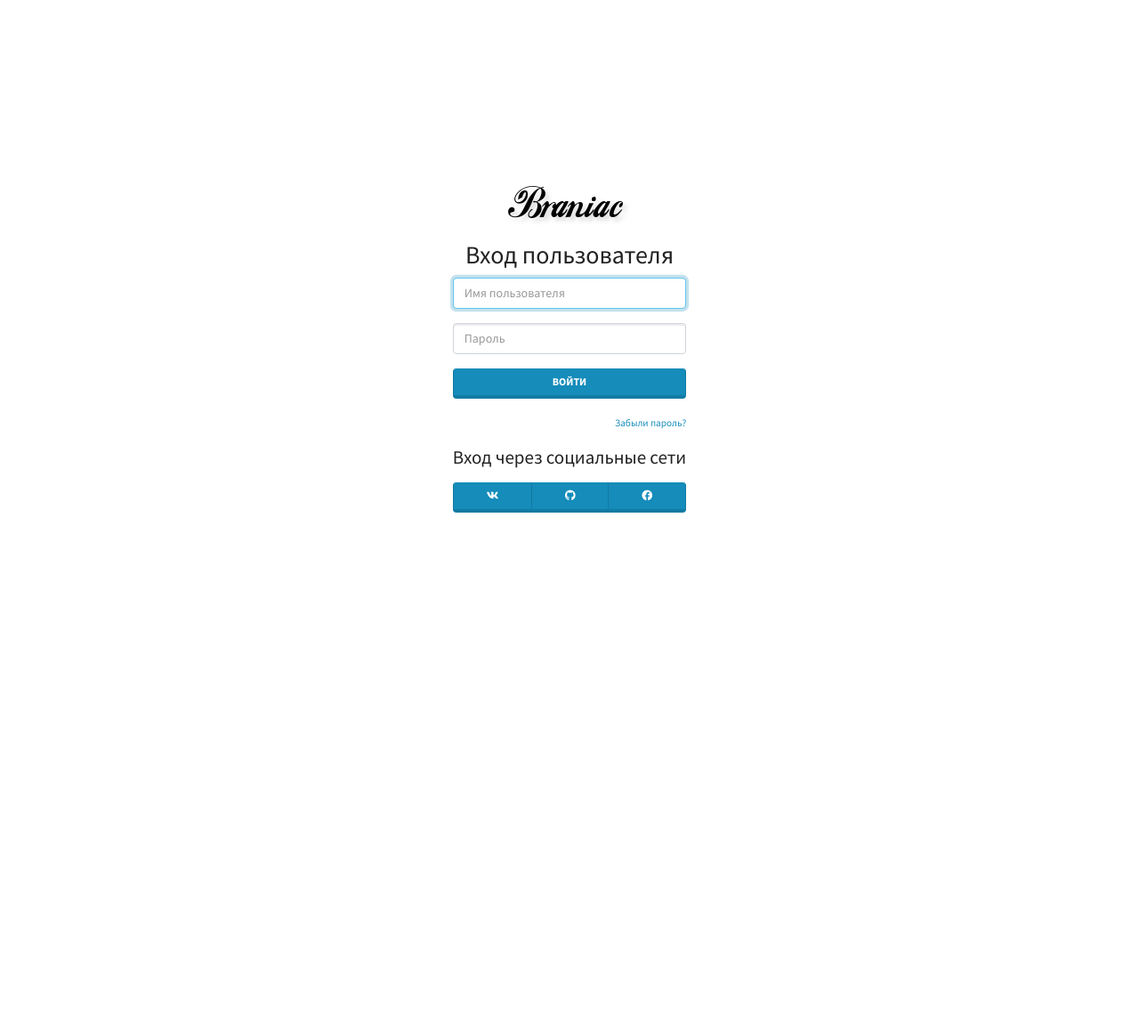
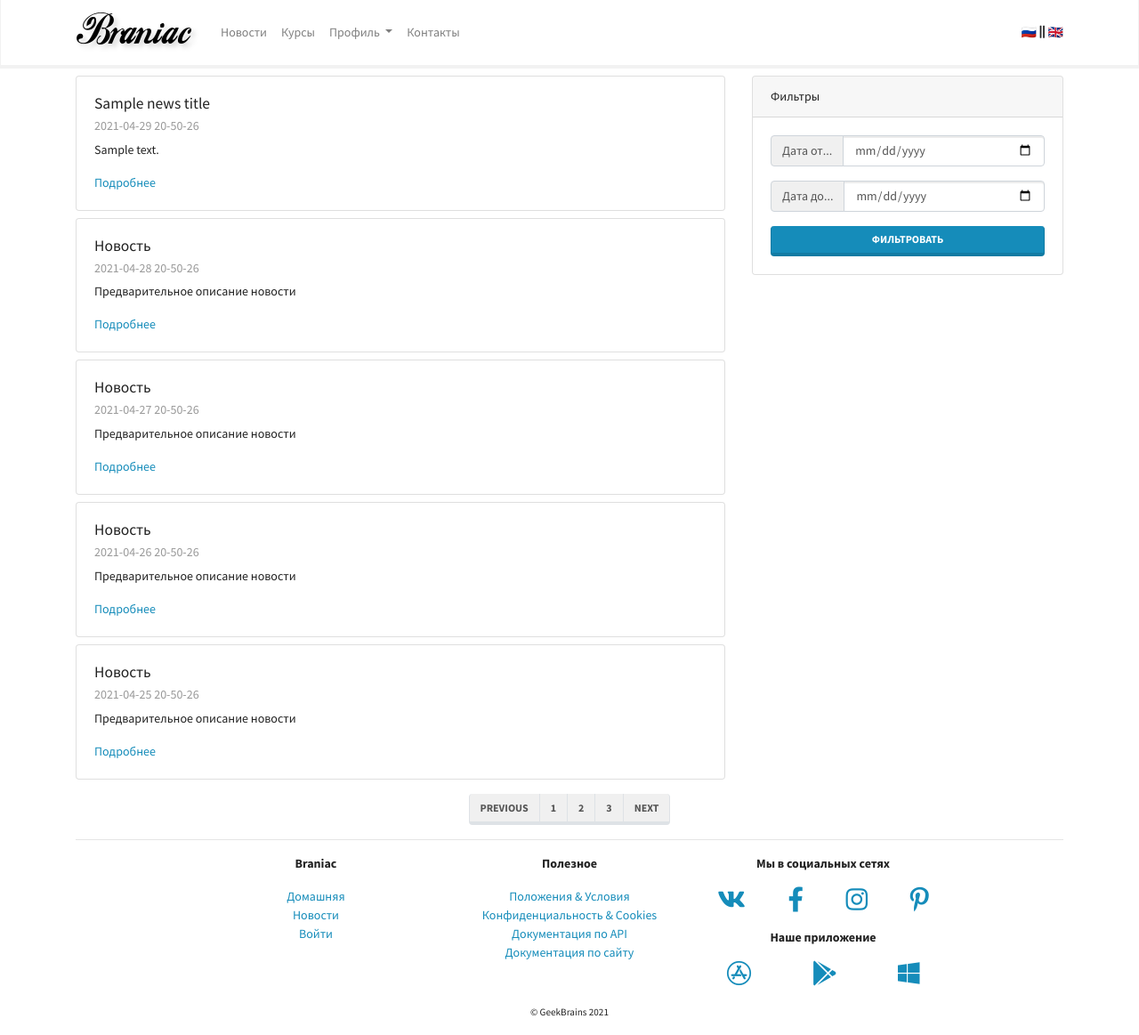
Before and after one commit to matsnevIn/django_leson, a Django app: template mainapp/templates/mainapp/login.html in a window 1280 px wide. Shown: the whole page at 89% size. Before the commit the page ends 576 px from the top, so only its background shows below. Run offline with Django 3.2, Linux system fonts and the light colour scheme; the template is opened without the code that fills it: most values are stand-ins (such as "Sample title", 1, 10 or a date in 2020); some libraries are stand-ins or nearby versions.

Commit message:
lesson_3 Templates including

```diff
--- a/mainapp/templates/mainapp/login.html
+++ b/mainapp/templates/mainapp/login.html
@@ -1,82 +1,96 @@
-<!doctype html>
-<html lang="ru">
+{% extends 'base.html' %}
 
-  <head>
-    <!-- Required meta tags -->
-    <meta charset="utf-8">
-    <meta name="viewport" content="width=device-width, initial-scale=1, shrink-to-fit=no">
+{% block content %}
 
-    <!-- Bootstrap CSS -->
-    <link rel="stylesheet" href="/static/css/bootstrap.min.css">
+  <div class="row">
 
-    <!-- ChartJS -->
-    <link rel="stylesheet" href="/static/css/Chart.min.css">
+    <div class="col-lg-8">
 
-    <!-- FontAwesome -->
-    <link rel="stylesheet" href="/static/css/fontawesome.all.min.css">
+      <div class="card my-2">
+        <div class="card-body">
+          <h5 class="card-title">{{ news_title }}</h5>
+          <h6 class="card-subtitle mb-2 text-muted">2021-04-29 20-50-26</h6>
+          <p class="card-text">{{ news_preview }}</p>
+          <a href="#" class="card-link">Подробнее</a>
+        </div>
+      </div>
 
-    <title>Welcome to GeekLab!</title>
-  </head>
+      <div class="card my-2">
+        <div class="card-body">
+          <h5 class="card-title">Новость</h5>
+          <h6 class="card-subtitle mb-2 text-muted">2021-04-28 20-50-26</h6>
+          <p class="card-text">Предварительное описание новости</p>
+          <a href="#" class="card-link">Подробнее</a>
+        </div>
+      </div>
 
-  <body>
+      <div class="card my-2">
+        <div class="card-body">
+          <h5 class="card-title">Новость</h5>
+          <h6 class="card-subtitle mb-2 text-muted">2021-04-27 20-50-26</h6>
+          <p class="card-text">Предварительное описание новости</p>
+          <a href="#" class="card-link">Подробнее</a>
+        </div>
+      </div>
 
+      <div class="card my-2">
+        <div class="card-body">
+          <h5 class="card-title">Новость</h5>
+          <h6 class="card-subtitle mb-2 text-muted">2021-04-26 20-50-26</h6>
+          <p class="card-text">Предварительное описание новости</p>
+          <a href="#" class="card-link">Подробнее</a>
+        </div>
+      </div>
 
+      <div class="card mt-2">
+        <div class="card-body">
+          <h5 class="card-title">Новость</h5>
+          <h6 class="card-subtitle mb-2 text-muted">2021-04-25 20-50-26</h6>
+          <p class="card-text">Предварительное описание новости</p>
+          <a href="#" class="card-link">Подробнее</a>
+        </div>
+      </div>
 
+    </div>
 
+    <div class="col-lg-4">
+      <div class="card my-2 sticky-top">
+        <div class="card-header">
+          Фильтры
+        </div>
+        <div class="card-body">
+          <form action="">
+            <div class="input-group mb-3">
+              <div class="input-group-prepend">
+                <span class="input-group-text" id="basic-addon1">Дата от...</span>
+              </div>
+              <input type="date" class="form-control" name="dateFrom">
+            </div>
+            <div class="input-group mb-3">
+              <div class="input-group-prepend">
+                <span class="input-group-text" id="basic-addon1">Дата до...</span>
+              </div>
+              <input type="date" class="form-control" name="dateTo">
+            </div>
 
-    <div class="row justify-content-around align-items-center" style="height: 100vh; margin: 0px">
-      <div class="text-center">
-        <p>
-          <a href="/"><img src="./static/img/logo.png" alt=""></a>
-        </p>
-        <h2>Вход пользователя</h2>
-        <form>
-          <p>
-            <input id="id_username" class="form-control" type="text" name="username" placeholder="Имя пользователя"
-              required="" autofocus="">
-          </p>
-          <p>
-            <input id="id_password" class="form-control" type="password" name="password" placeholder="Пароль" required="">
-          </p>
-          <p>
-            <button type="submit" class="btn btn-primary btn-block">Войти</button>
-          </p>
-        </form>
-        <p class="text-right">
-          <a href=""><small>Забыли пароль?</small></a>
-        </p>
-        <h4>Вход через социальные сети</h4>
-        <p>
-          <div class="btn-group btn-block" role="group">
-            <a class="btn btn-primary" href="#" role="button"><i class="fab fa-vk"></i></a>
-            <a class="btn btn-primary" href="#" role="button"><i class="fab fa-github"></i></a>
-            <a class="btn btn-primary" href="#" role="button"><i class="fab fa-facebook"></i></a>
-          </div>
-        </p>
+            <button type="submit" class="btn btn-primary btn-block">Фильтровать</button>
+          </form>
+        </div>
       </div>
     </div>
 
+  </div>
 
+  <div class="row justify-content-center align-items-center mt-3 mb-n3">
+    <nav aria-label="Page navigation example">
+      <ul class="pagination">
+        <li class="page-item"><a class="page-link" href="#">Previous</a></li>
+        <li class="page-item"><a class="page-link" href="#">1</a></li>
+        <li class="page-item"><a class="page-link" href="#">2</a></li>
+        <li class="page-item"><a class="page-link" href="#">3</a></li>
+        <li class="page-item"><a class="page-link" href="#">Next</a></li>
+      </ul>
+    </nav>
+  </div>
 
-
-
-
-
-
-    <!-- JavaScript section -->
-    <!-- Bootstrap -->
-    <script src="/static/js/jquery-3.6.0.min.js"></script>
-    <script src="/static/js/popper.min.js"></script>
-    <script src="/static/js/bootstrap.min.js"></script>
-
-    <!-- ChartJs -->
-    <script src="/static/js/Chart.min.js"></script>
-
-    <!-- FontAwesome -->
-    <script src="/static/js/fontawesome.all.min.js"></script>
-
-
-
-  </body>
-
-</html>
+{% endblock content %}
--- /dev/null
+++ b/templates/includes/main_menu.html
@@ -0,0 +1,43 @@
+<nav class="navbar navbar-expand-lg navbar-light bg-light">
+  <div class="container">
+    <a class="navbar-brand" href="index.html">
+      <img src="/static/img/logo.png" alt="">
+    </a>
+    <button class="navbar-toggler" type="button" data-toggle="collapse" data-target="#navbarSupportedContent"
+      aria-controls="navbarSupportedContent" aria-expanded="false" aria-label="Toggle navigation">
+      <span class="navbar-toggler-icon"></span>
+    </button>
+
+    <div class="collapse navbar-collapse" id="navbarSupportedContent">
+      <ul class="navbar-nav mr-auto">
+        <li class="nav-item ">
+          <a class="nav-link" href="news.html">Новости</a>
+        </li>
+        <li class="nav-item ">
+          <a class="nav-link" href="courses_list.html">Курсы</a>
+        </li>
+        <li class="nav-item dropdown">
+          <a class="nav-link dropdown-toggle" href="#" id="ddProfile" role="button" data-toggle="dropdown"
+            aria-haspopup="true" aria-expanded="false">
+            Профиль
+          </a>
+          <div class="dropdown-menu" aria-labelledby="ddProfile">
+            <a class="dropdown-item" href="#">Редактировать
+              профиль</a>
+            <a class="dropdown-item" href="#">Мои курсы</a>
+            <div class="dropdown-divider"></div>
+            <a class="dropdown-item" href="#">Модерация</a>
+            <a class="dropdown-item" href="#">Административный
+              раздел</a>
+            <div class="dropdown-divider"></div>
+            <a class="dropdown-item" href="#">Выход</a>
+          </div>
+        </li>
+        <li class="nav-item ">
+          <a class="nav-link" href="contacts.html">Контакты</a>
+        </li>
+      </ul>
+      <span><a href="#">🇷🇺</a> <i class="fas fa-grip-lines-vertical"></i> <a href="#">🇬🇧</a></span>
+    </div>
+  </div>
+</nav>
```
Also changed, not shown: templates/base.html (+1 -48 lines).
